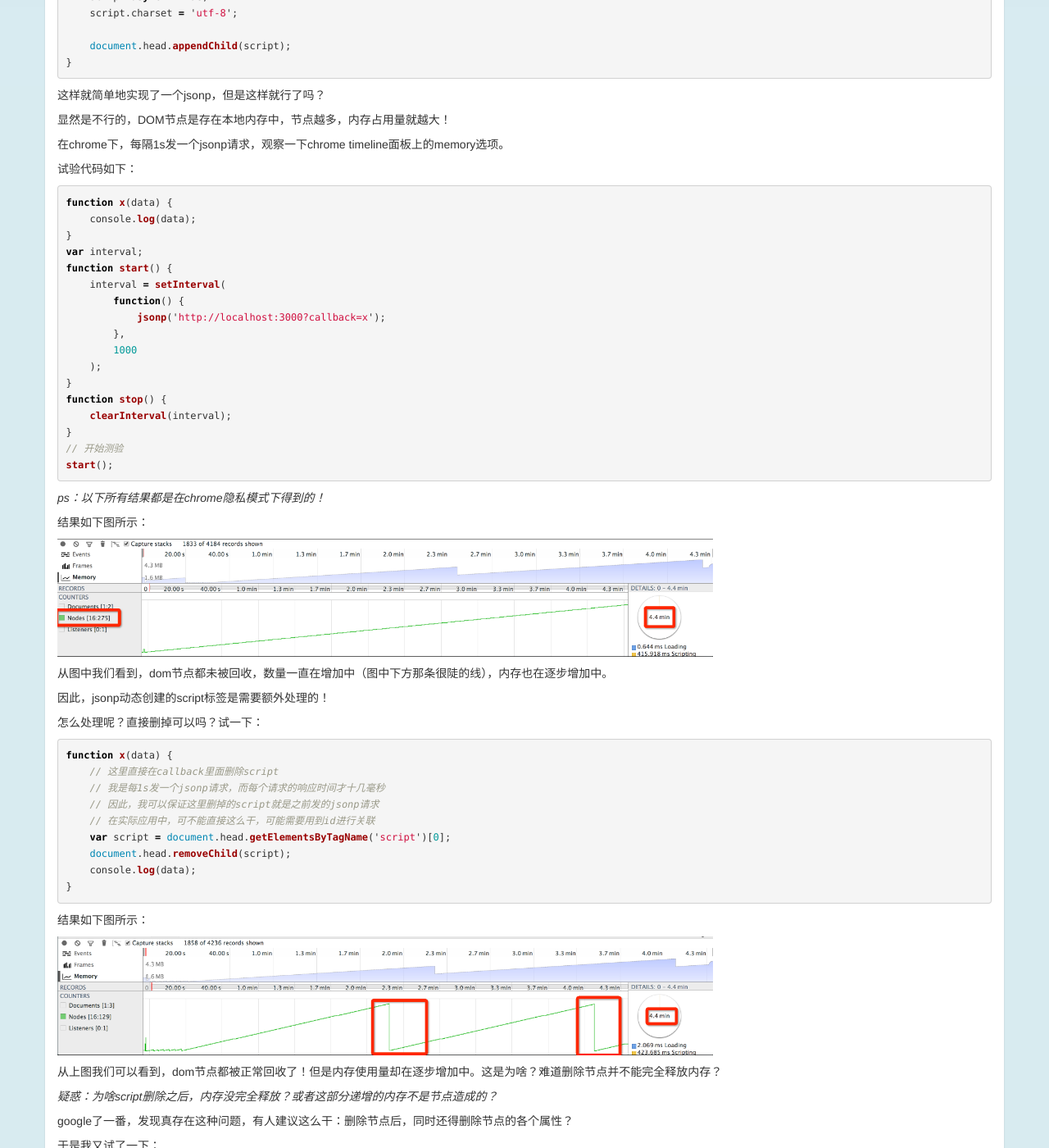
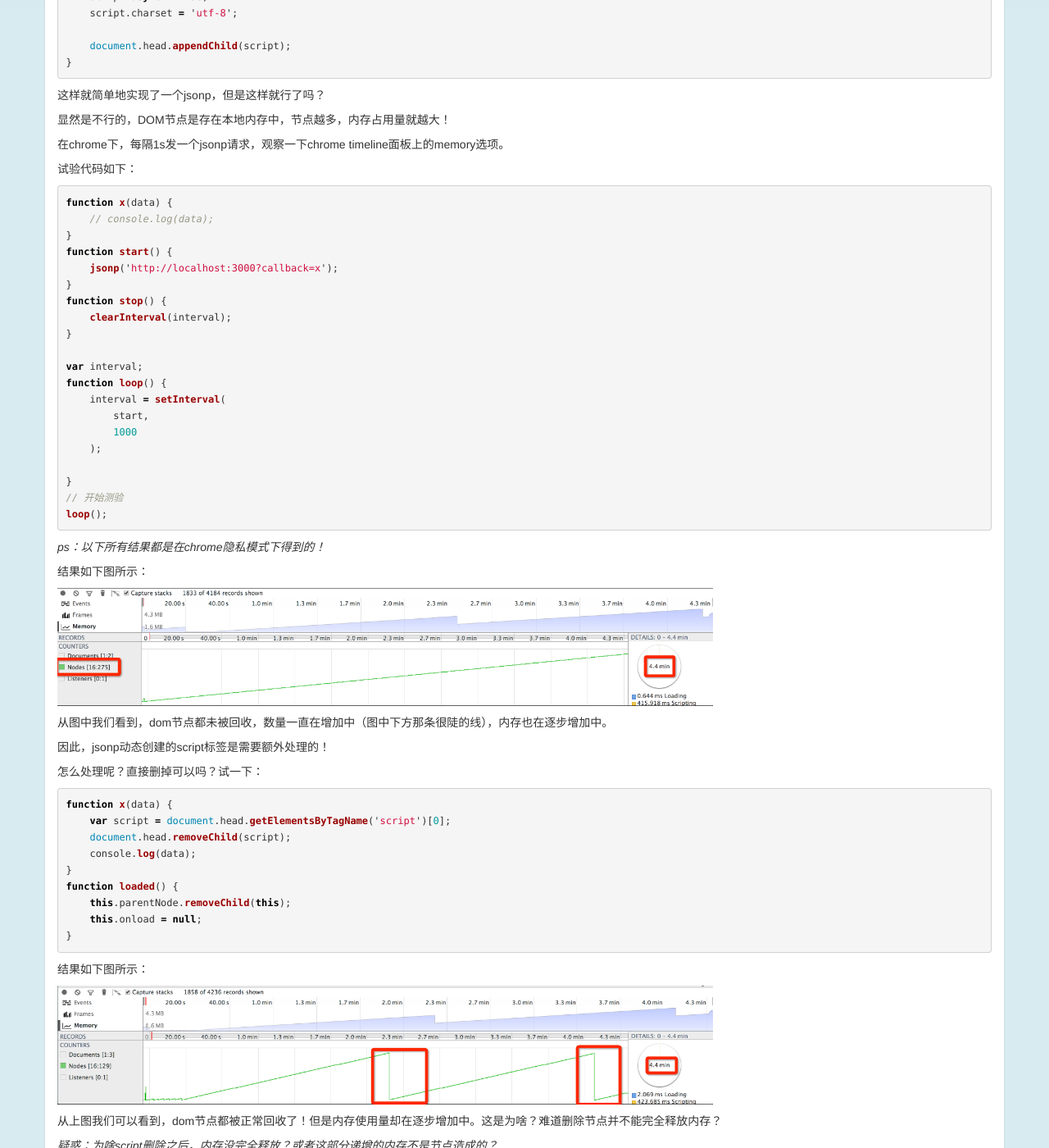
Before and after one commit to hushicai/hushicai.github.io, a Jekyll site: the page built from drafts/2014-04-26-guan-yu-jsonp.md, in a window 1280 px wide and 1400 px high, scrolled down 349 px. Shown: the whole window at 82% size. Built offline with Jekyll 4.4.1, drawn with Linux system fonts in a browser that asks for light colours; nearby versions of some CDN libraries; Markdown is read by kramdown in place of the engine named in the settings; a script that is not in the unit is left out; comment, search, counter and statistics services are not loaded.

Commit message:
add drafts

````diff
--- a/_posts/2014-04-26-guan-yu-jsonp.md
+++ b/drafts/2014-04-26-guan-yu-jsonp.md
@@ -34,22 +34,25 @@ function jsonp(src) {
 
 ```javascript
 function x(data) {
-    console.log(data);
+    // console.log(data);
 }
-var interval;
 function start() {
-    interval = setInterval(
-        function() {
-            jsonp('http://localhost:3000?callback=x');
-        },
-        1000
-    );
+    jsonp('http://localhost:3000?callback=x');
 }
 function stop() {
     clearInterval(interval);
 }
+
+var interval;
+function loop() {
+    interval = setInterval(
+        start,
+        1000
+    );
+
+}
 // 开始测验
-start();
+loop();
 ```
 
 _ps：以下所有结果都是在chrome隐私模式下得到的！_
@@ -66,13 +69,13 @@ _ps：以下所有结果都是在chrome隐私模式下得到的！_
 
 ```javascript
 function x(data) {
-    // 这里直接在callback里面删除script
-    // 我是每1s发一个jsonp请求，而每个请求的响应时间才十几毫秒
-    // 因此，我可以保证这里删掉的script就是之前发的jsonp请求
-    // 在实际应用中，可不能直接这么干，可能需要用到id进行关联
     var script = document.head.getElementsByTagName('script')[0];
     document.head.removeChild(script);
     console.log(data);
+}
+function loaded() {
+    this.parentNode.removeChild(this);
+    this.onload = null;
 }
 ```
 
````
Also changed, not shown: drafts/2014-04-27-guan-yu-chrome-garbage-collect.md (added, +67 -0 lines).
